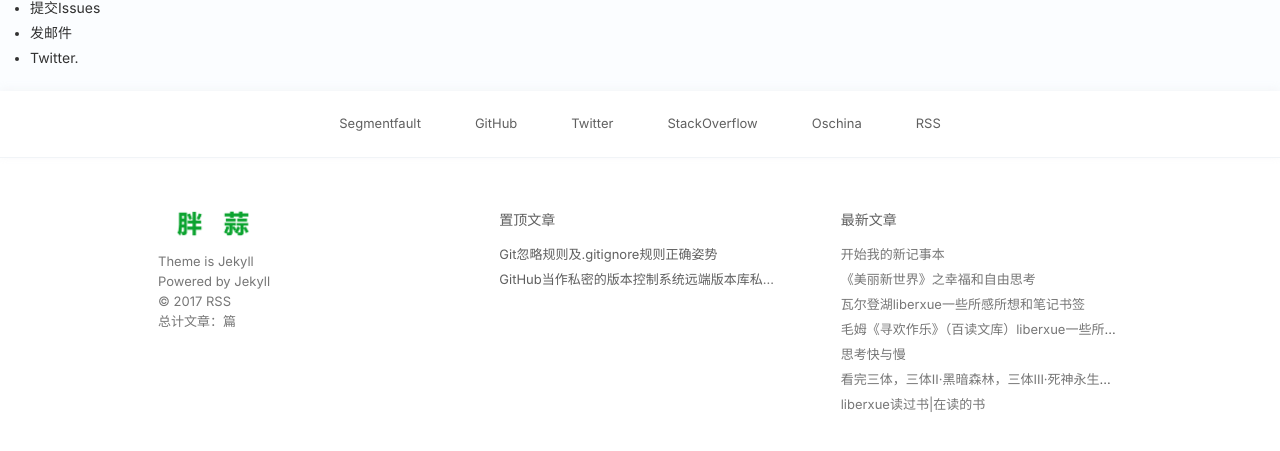
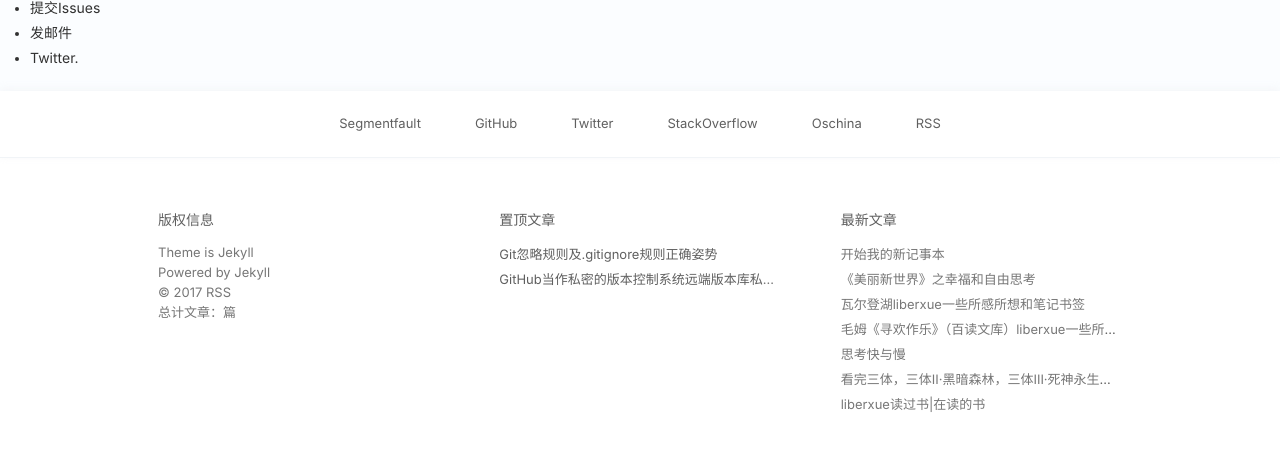
Before and after one commit to mhcyong/blog, a Jekyll site: the page built from ChinaREADME.md, in a window 1280 px wide and 900 px high, scrolled down 1442 px, cut to the strip 392-843 px from the top of the window. Built offline with Jekyll 4.4.1, drawn with Linux system fonts in a browser that asks for light colours; nearby versions of some CDN libraries; our own code applies the rules of GitHub Pages for plain Markdown files; comment, search, counter and statistics services are not loaded.

Commit message:
update template

```diff
--- a/_includes/foot.html
+++ b/_includes/foot.html
@@ -15,8 +15,7 @@
         <div class="footer-container">
             <div class="meta-item meta-copyright">
                 <div class="meta-copyright-info">
-                    <a href="/" class="info-logo">
-                         <img src="{{ site.url }}/style/images/logo-liberxue.png"   title="访问胖蒜网" data-hover="胖蒜网" alt="胖蒜网" /> </a>
+                    <h3 class="meta-title">版权信息</h3>
                     <div class="info-text">
                         <p>Theme is <a href="" title="访问主题"  data-hover="Jekyll"target="_blank">Jekyll</a></p>
                         <p>Powered by <a href="{{ site.url }}/tags/#Jekyll" title="Jekyll" data-hover="Jekyll" target="_blank" rel="nofollow">Jekyll</a></p>
```
